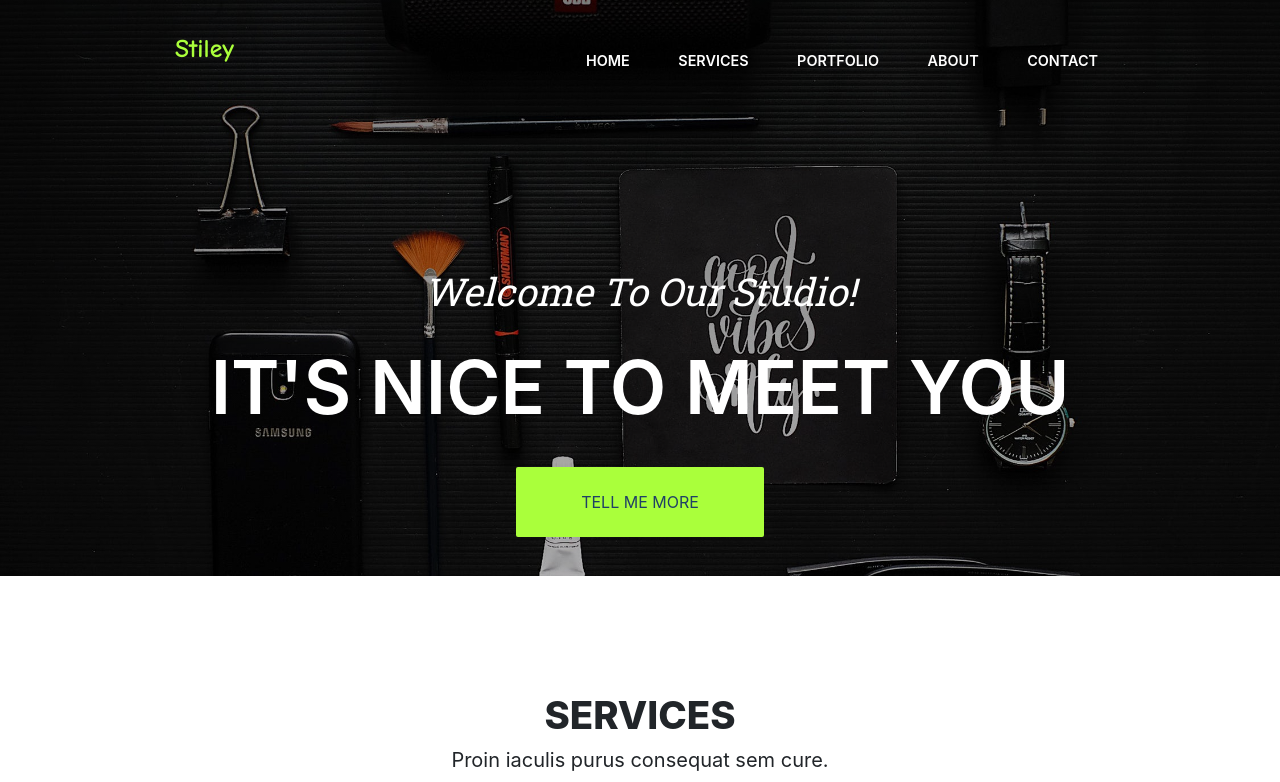
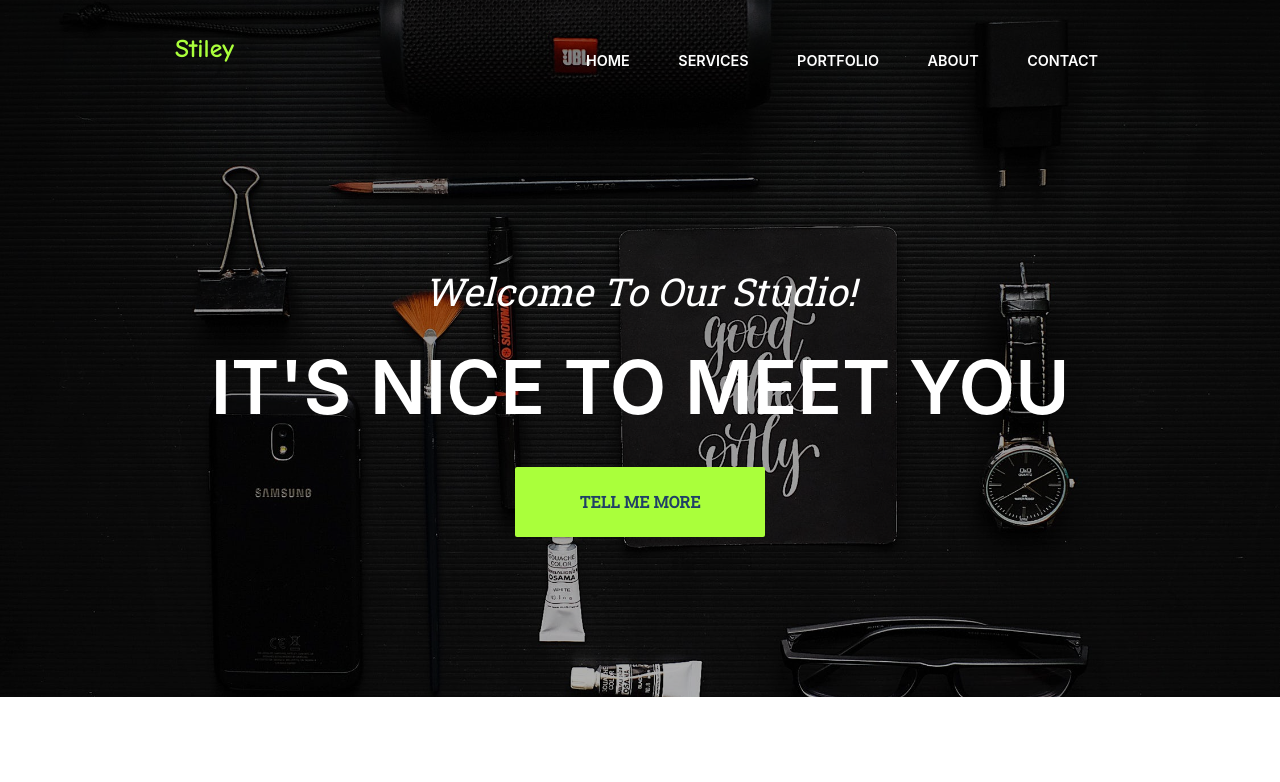
Before and after one commit to Evenclan/Stiley, a website: page index.html in a window 1280 px wide. Shown: the top 782 px of the page. Drawn offline with nearby package versions, Linux system fonts and the light colour scheme.

Commit message:
Add some twists

```diff
--- a/sass/style.scss
+++ b/sass/style.scss
@@ -103,10 +103,9 @@ section:last-of-type {
 .header {
     background-image: url("../images/header-image.jpeg");
     background-image: linear-gradient(to bottom, rgba(0,0,0,0.5) 0%,rgba(0,0,0,0.3) 100%), url("../images/header-image.jpeg");
-    height: 72vh;
+
     background-size: cover;
     background-position: center;
-    position: relative;
 }
 
 .header-inner {
@@ -126,7 +125,6 @@ section:last-of-type {
     font-weight: 400;
     margin-bottom: 30px;
     font-family: 'Roboto Slab', serif;
-
 }
 
 .service-title {
@@ -158,7 +156,6 @@ section:last-of-type {
     margin-bottom: 75px;
 }
 
-
 .btn {
     display: inline-block;
     background-color: $main;
@@ -167,6 +164,9 @@ section:last-of-type {
     font-size: 16px;
     color: #204066;
     transition: background-color 0.4s ease;
+    margin-bottom: 160px;
+    font-family: 'Roboto Slab', serif;
+    font-weight: 600;
 }
 
 .btn:hover {
@@ -219,6 +219,7 @@ section:last-of-type {
     }
     .rights {
         margin: auto;
+        margin-bottom: 15px;
     }
     .title {
         font-size: 2.5rem;
@@ -241,4 +242,7 @@ section:last-of-type {
         background-color: white;
         margin: 6px 2px;
     }
+    section:last-of-type {
+        margin-bottom: 20px;
+    }
 }
```
Also changed, not shown: sass/style.css, 1 other file.
